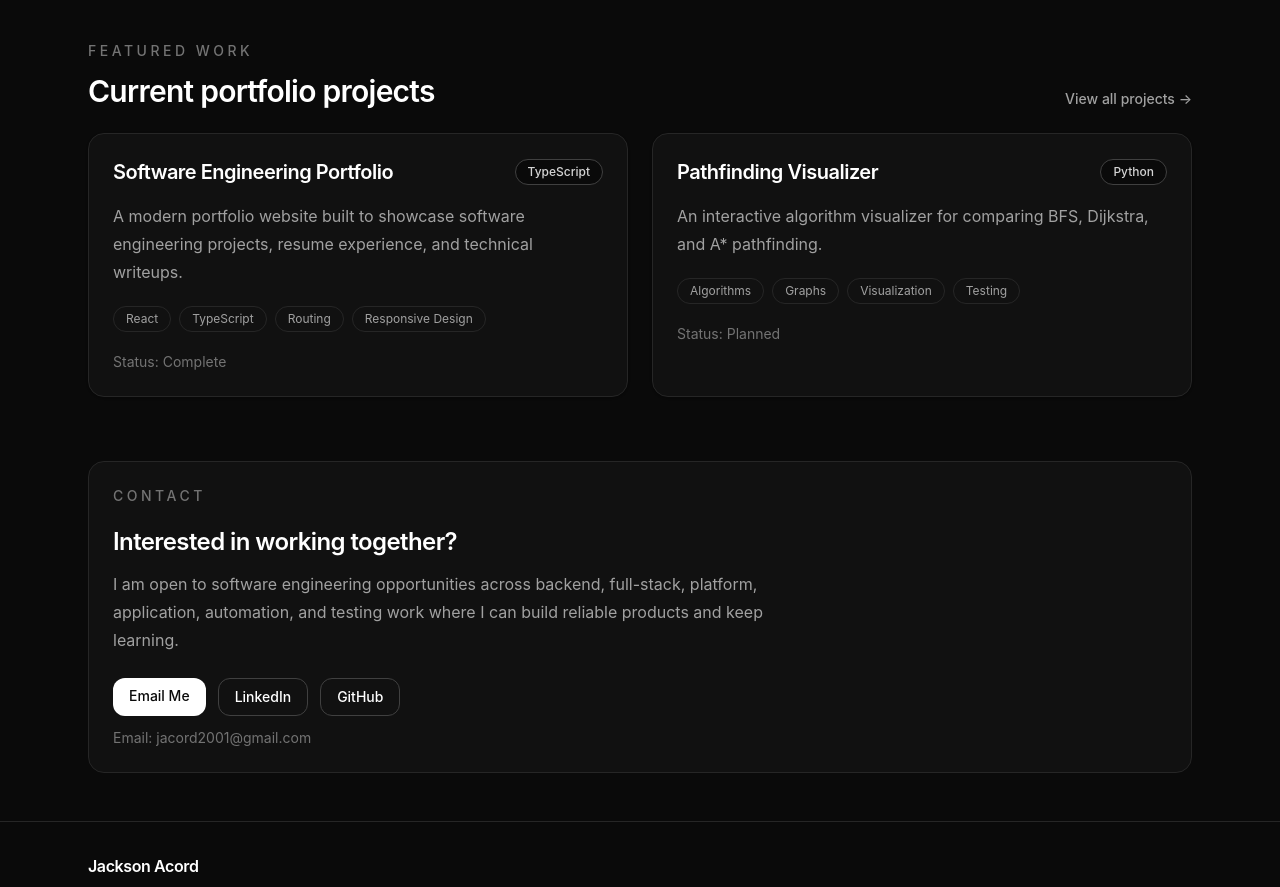
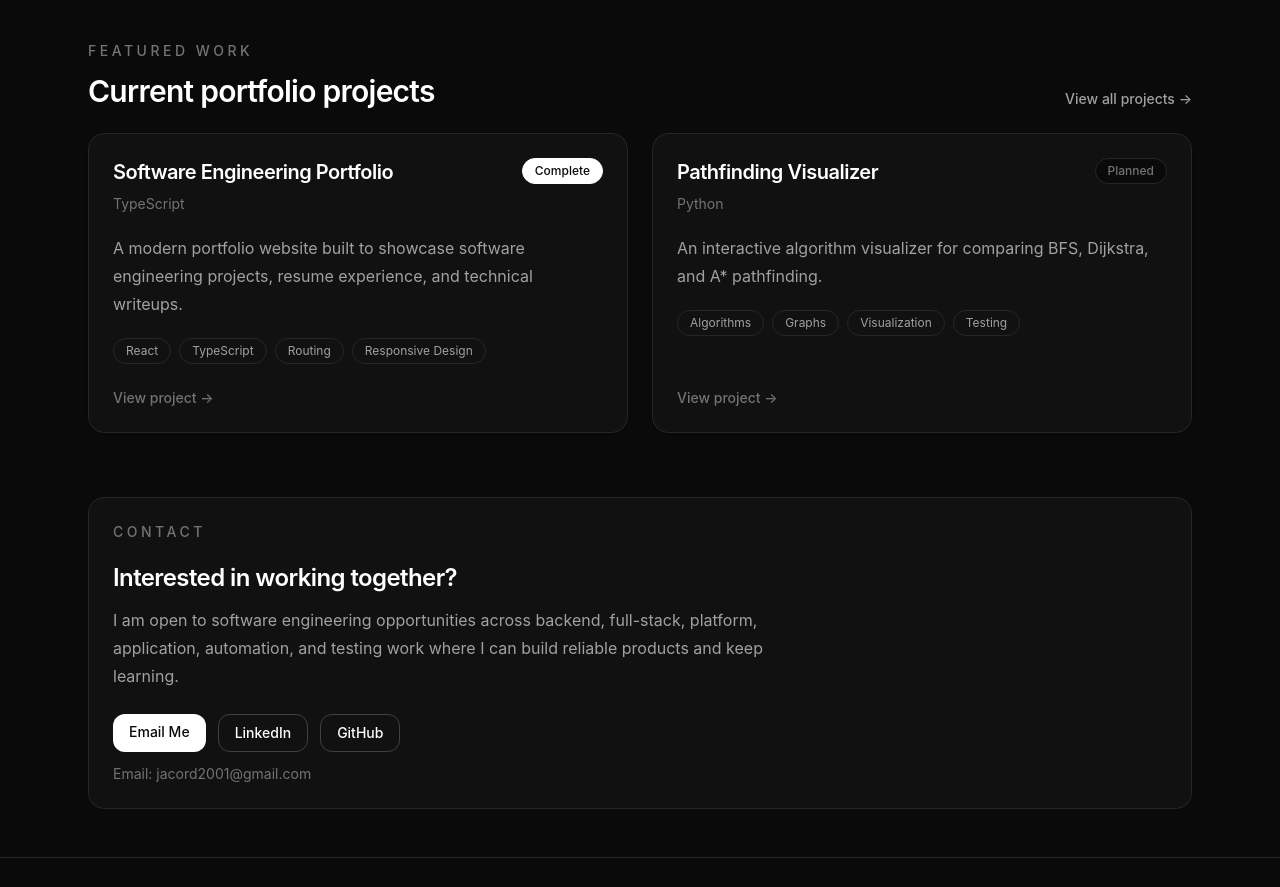
Before and after one commit to JacksonApersonal/software-engineering-portfolio, a React (Vite) app: page / in a window 1280 px wide. Shown: the part 940-1827 px from the top of the page. Built offline with nearby package versions, Linux system fonts and the light colour scheme.

Commit message:
Polish project Cards

```diff
--- a/src/components/ProjectCard.tsx
+++ b/src/components/ProjectCard.tsx
@@ -9,21 +9,23 @@ export function ProjectCard({ project }: ProjectCardProps) {
   return (
     <Link
       to={`/projects/${project.slug}`}
-      className="group block rounded-2xl border border-neutral-800 bg-neutral-900/60 p-6 shadow-sm transition hover:-translate-y-1 hover:border-neutral-600 hover:bg-neutral-900"
+      className="group flex h-full flex-col rounded-2xl border border-neutral-800 bg-neutral-900/60 p-6 shadow-sm transition hover:-translate-y-1 hover:border-neutral-600 hover:bg-neutral-900"
     >
-      <div className="mb-4 flex items-center justify-between gap-4">
-        <h2 className="text-xl font-semibold tracking-tight text-white">
-          {project.title}
-        </h2>
+      <div className="flex flex-wrap items-start justify-between gap-4">
+        <div>
+          <h2 className="text-xl font-semibold tracking-tight text-white">
+            {project.title}
+          </h2>
 
-        <span className="rounded-full border border-neutral-700 bg-neutral-950 px-3 py-1 text-xs font-medium text-neutral-300">
-          {project.language}
-        </span>
+          <p className="mt-2 text-sm text-neutral-500">{project.language}</p>
+        </div>
+
+        <StatusBadge status={project.status} />
       </div>
 
-      <p className="mb-5 leading-7 text-neutral-400">{project.summary}</p>
+      <p className="mt-5 leading-7 text-neutral-400">{project.summary}</p>
 
-      <div className="mb-5 flex flex-wrap gap-2">
+      <div className="mt-5 flex flex-wrap gap-2">
         {project.concepts.map((concept) => (
           <span
             key={concept}
@@ -34,7 +36,29 @@ export function ProjectCard({ project }: ProjectCardProps) {
         ))}
       </div>
 
-      <p className="text-sm text-neutral-500">Status: {project.status}</p>
+      <p className="mt-auto pt-6 text-sm font-medium text-neutral-500 transition group-hover:text-neutral-300">
+        View project →
+      </p>
     </Link>
   );
 }
+
+type StatusBadgeProps = {
+  status: 'Planned' | 'In Progress' | 'Complete';
+};
+
+function StatusBadge({ status }: StatusBadgeProps) {
+  const statusStyles = {
+    Complete: 'border-white bg-white text-neutral-950',
+    'In Progress': 'border-neutral-500 bg-neutral-800 text-neutral-200',
+    Planned: 'border-neutral-800 bg-neutral-950 text-neutral-500',
+  };
+
+  return (
+    <span
+      className={`rounded-full border px-3 py-1 text-xs font-medium ${statusStyles[status]}`}
+    >
+      {status}
+    </span>
+  );
+}
```
